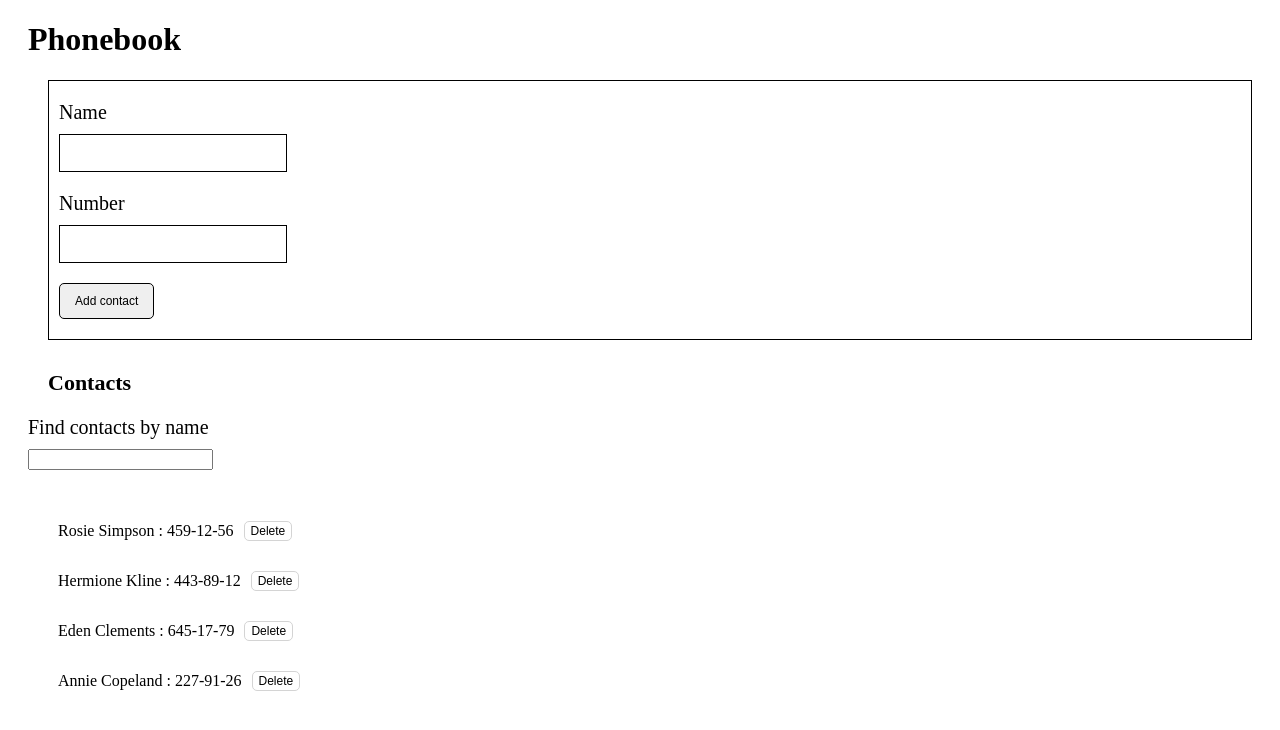
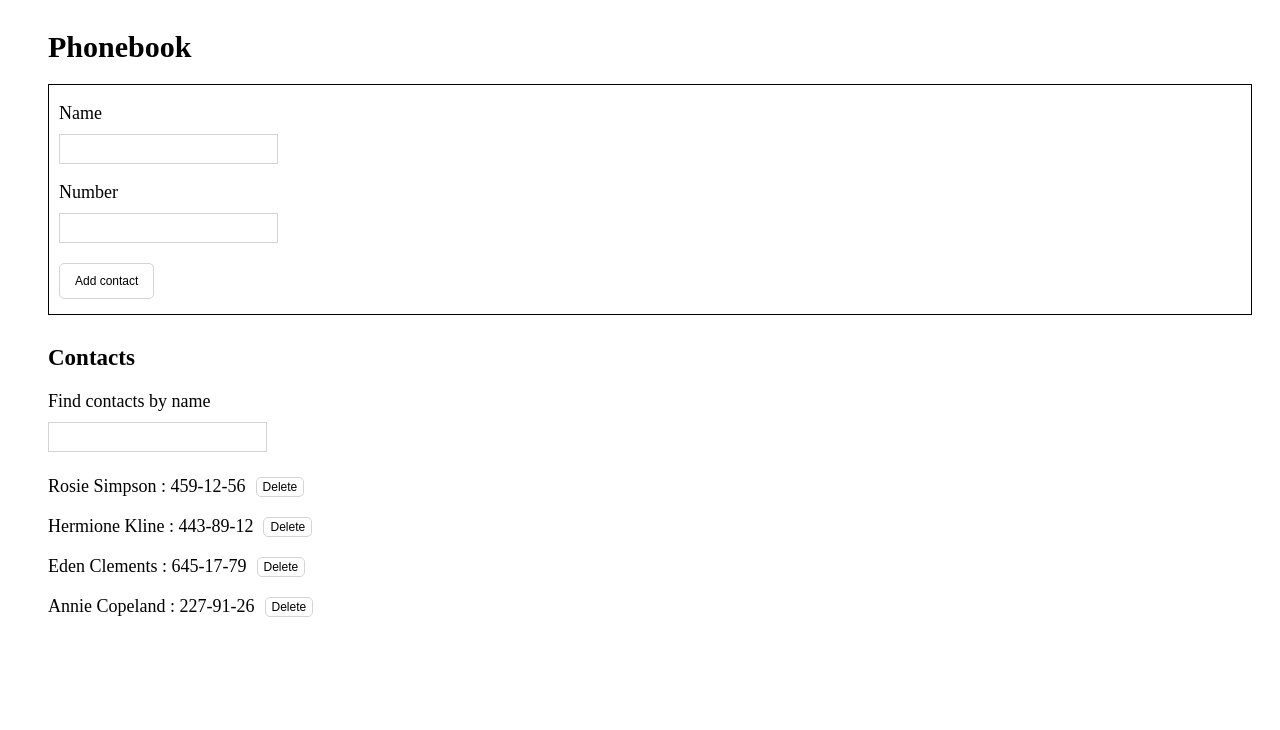
Before and after one commit to An-nettt/goit-react-hw-02-phonebook, a React (Create React App) app: page / in a window 1280 px wide. Shown: the top 730 px of the page. Built offline with nearby package versions, Linux system fonts and the light colour scheme.

Commit message:
Added CSS

```diff
--- a/src/App.js
+++ b/src/App.js
@@ -4,7 +4,7 @@ import ContactForm from './ContactForm';
 import { ContactList } from './ContactList';
 import Filter from './Filter';
 
-import { Wrapper, Title } from './styled';
+import { Wrapper, Title, ContactsTitle } from './styled';
 
 export default class App extends Component {
   state = {
@@ -39,10 +39,10 @@ export default class App extends Component {
     const { contacts } = this.state;
     return (
       <Wrapper>
-        <h1>Phonebook</h1>
+        <Title>Phonebook</Title>
         <ContactForm onSubmit={this.addToContacts} />
 
-        <Title>Contacts</Title>
+        <ContactsTitle>Contacts</ContactsTitle>
         <Filter />
         <ContactList contacts={contacts} />
       </Wrapper>
--- a/src/ContactList.jsx
+++ b/src/ContactList.jsx
@@ -1,5 +1,5 @@
 import PropTypes from 'prop-types';
-import { ContactListWrapper, ContactListEl, ButtonDel } from './styled';
+import { ContactListWrapper, ContactListEl, Text, ButtonDel } from './styled';
 
 export const ContactList = ({ contacts, onDeleteContact }) => {
   return (
@@ -7,9 +7,9 @@ export const ContactList = ({ contacts, onDeleteContact }) => {
       {contacts.map(({ id, name, number }) => (
         <>
           <ContactListEl key={id.id}>
-            <p>
+            <Text>
               {name} : {number}
-            </p>
+            </Text>
             <ButtonDel type="button" onClick={() => onDeleteContact(id)}>
               Delete
             </ButtonDel>
--- a/src/Filter.jsx
+++ b/src/Filter.jsx
@@ -1,15 +1,15 @@
 import { Component } from 'react';
 // import PropTypes from 'prop-types';
 
-import { Text } from './styled';
+import { FilterWrapper, Text, Input } from './styled';
 
 export default class Filter extends Component {
   render() {
     return (
-      <div>
+      <FilterWrapper>
         <Text>Find contacts by name</Text>
-        <input></input>
-      </div>
+        <Input></Input>
+      </FilterWrapper>
     );
   }
 }
--- a/src/styled.jsx
+++ b/src/styled.jsx
@@ -5,58 +5,73 @@ export const Wrapper = styled.div`
   padding-left: 20px;
 `;
 
+export const Title = styled.h1`
+  margin: auto;
+  margin-top: 30px;
+  margin-bottom: 20px;
+  padding-left: 20px;
+  font-weight: 700;
+  font-size: 30px;
+`;
+
 export const PhonebookWrapper = styled.form`
   margin: 20px;
-  padding: 20px 10px;
+  padding: 0px 10px 15px 10px;
   border: 1px solid black;
 `;
 
 export const Text = styled.p`
-  font-size: 20px;
+  font-size: 18px;
   margin-bottom: 10px;
-  margin-top: 0;
 `;
 
 export const Input = styled.input`
   display: flex;
-  padding: 10px 15px 10px 15px;
-  border: 1px solid black;
-  font-size: 14px;
-  font-weight: 700;
-  margin-bottom: 20px;
+  padding: 5px;
+  border: 1px solid #d4d4d4;
+  font-size: 16px;
 `;
 
 export const Button = styled.button`
+  margin-top: 20px;
   padding: 10px 15px 10px 15px;
-  border: 1px solid black;
+  background-color: #fff;
+  border: 1px solid #d4d4d4;
   border-radius: 5px;
   font-size: 12px;
   font-weight: 500;
 `;
 
-export const Title = styled.h2`
+export const ContactsTitle = styled.h2`
   margin: auto;
   margin-top: 30px;
   margin-bottom: 20px;
   padding-left: 20px;
   font-weight: 700;
-  font-size: 22px;
+  font-size: 23px;
+`;
+
+export const FilterWrapper = styled.div`
+  margin-left: 20px;
 `;
 
 export const ContactListWrapper = styled.ul`
-  margin-left: 20px;
-  padding: 20px 10px;
+  margin-top: 0;
+  padding: 10px;
 `;
 
 export const ContactListEl = styled.li`
   display: flex;
   align-items: center;
+  height: 20px;
+  padding: 10px;
 `;
 
 export const ButtonDel = styled.button`
   align-items: center;
   height: 20px;
   margin-left: 10px;
+  margin-top: 10px;
   background-color: #fff;
   border: 1px solid #d4d4d4;
   border-radius: 5px;
```
